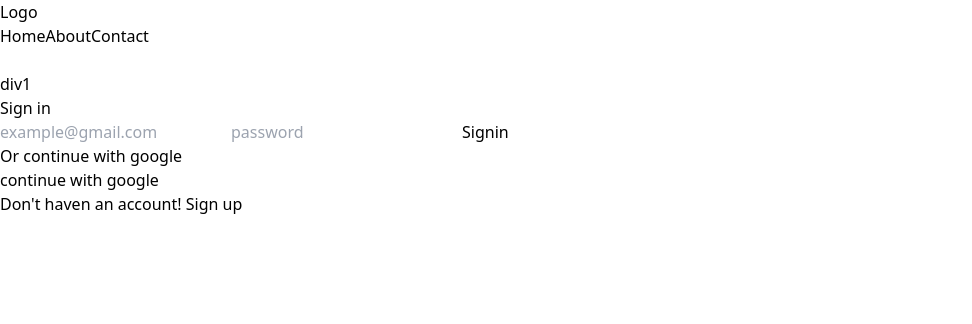
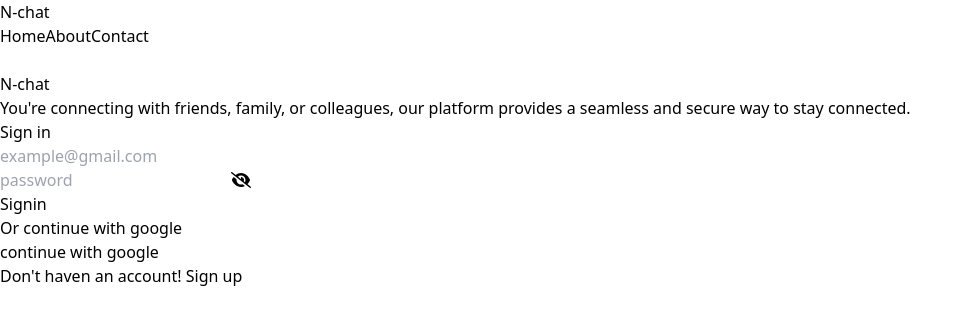
Before and after one commit to Naveen-gn/Chat-application, a React (Vite) app in the folder client/: page /signin in a window 1280 px wide. Shown: the top 324 px of the page, without its empty margins (0-972 px from the left). Built offline with nearby package versions, Linux system fonts and the light colour scheme.

Commit message:
Sign page completed

```diff
--- a/client/package.json
+++ b/client/package.json
@@ -10,6 +10,9 @@
     "preview": "vite preview"
   },
   "dependencies": {
+    "@fortawesome/fontawesome-svg-core": "^6.5.1",
+    "@fortawesome/free-solid-svg-icons": "^6.5.1",
+    "@fortawesome/react-fontawesome": "^0.2.0",
     "react": "^18.2.0",
     "react-dom": "^18.2.0",
     "react-router-dom": "^6.22.3"
--- a/client/src/Components/Navbar.jsx
+++ b/client/src/Components/Navbar.jsx
@@ -18,8 +18,8 @@ const Navbar = () => {
       <div className="max-w-7xl mx-auto px-4 sm:px-6 lg:px-8">
         <div className="flex items-center justify-between h-16">
           <div className="flex items-center">
-            <div className="flex-shrink-0 text-white">
-              Logo
+            <div className="flex-shrink-0 text-white bg-gradient-to-r from-blue-700 via-grey-300 to-grey-500 p-1 rounded-full px-2">
+              N-chat
             </div>
             <div className="hidden md:block">
               <div className="ml-10 flex items-baseline space-x-4">
--- a/client/src/Pages/Signin.jsx
+++ b/client/src/Pages/Signin.jsx
@@ -1,17 +1,29 @@
-import React from 'react'
+import React, { useState } from 'react'
 import { Link } from 'react-router-dom'
+import { FontAwesomeIcon } from '@fortawesome/react-fontawesome';
+import { faEye, faEyeSlash } from '@fortawesome/free-solid-svg-icons';
 
 export default function Signin() {
+  const [passwordShown, setPasswordShown] = useState(false);
+  const togglePasswordVisiblity = () => {
+    setPasswordShown(passwordShown ? false : true);
+  };
   return (
 <div className='w-full h-screen bg-slate-900 flex flex-wrap justify-center '>
 
 
-<div className='w-full sm:w-1/2 md:w-full lg:w-1/2  '>
-  <h1>div1</h1>
+<div className='w-full sm:w-1/2 md:w-full lg:w-1/2  flex justify-center items-center '>
+<div className="flex flex-col justify-center items-center gap-4">
+  <Link to='/' className='text-decoration-none text-white bg-gradient-to-r from-blue-700 via-grey-300 to-grey-500  rounded-full text-3xl p-4'>N-chat</Link>
+  <div className='w-3/4 sm:3/4'>
+  <h1 className='text-white text-center'>You're connecting with friends, family, or colleagues, our platform provides a seamless and secure way to stay connected.</h1>
+  </div>
+
+  </div>
   </div>
 
 <div className="  w-full sm:w-1/2 md:w-full lg:w-1/2  flex justify-center items-center " >
-  <div  className='rounded-lg p-12 border border-blue-600 w-full   md:w-3/5 shadow shadow-slate-700'>
+  <div  className='p-12 rounded-3xl border border-blue-600 w-full   md:w-3/5 shadow shadow-slate-700'>
   <h4 className='text-white mb-6 text-center '>Sign in</h4>
         <div className='flex flex-col gap-6 justify-center  '>
         <input
@@ -19,11 +31,28 @@ export default function Signin() {
           className=" w-full px-4 py-2 rounded-2xl border border-blue-600 focus:outline-none"
           placeholder="example@gmail.com"
         />
-        <input
+        <div className="relative">
+      <input
+        type={passwordShown ? "text" : "password"}
+        className="w-full px-4 py-2 border border-blue-600 rounded-2xl focus:outline-none"
+        placeholder="password"
+        autoComplete='off'
+        onCopy={(e) => e.preventDefault()}
+      />
+      <i
+        onClick={togglePasswordVisiblity}
+        className="absolute top-2 right-2 cursor-pointer text-blue-800"
+      >
+        {passwordShown ? <FontAwesomeIcon icon={faEye} /> : <FontAwesomeIcon icon={faEyeSlash} />}
+      </i>
+    </div>
+
+        {/* <input
           type="password"
           className=" w-full px-4 py-2 border border-blue-600 rounded-2xl focus:outline-none"
           placeholder="password"
-        />
+
+        /> */}
         <button  className="px-4 py-2 bg-blue-600 text-white rounded-full hover:bg-blue-500 text-center ">Signin</button>
         </div>
         <div className='flex flex-col gap-4 mt-5'>
```
Also changed, not shown: 1 other file (tests, documents, lock files or other folders).
